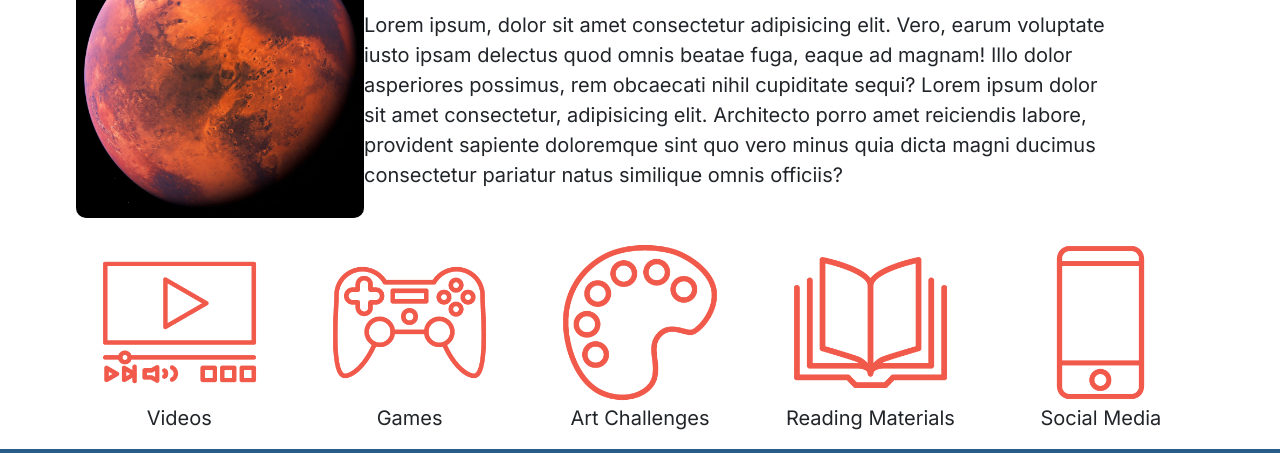
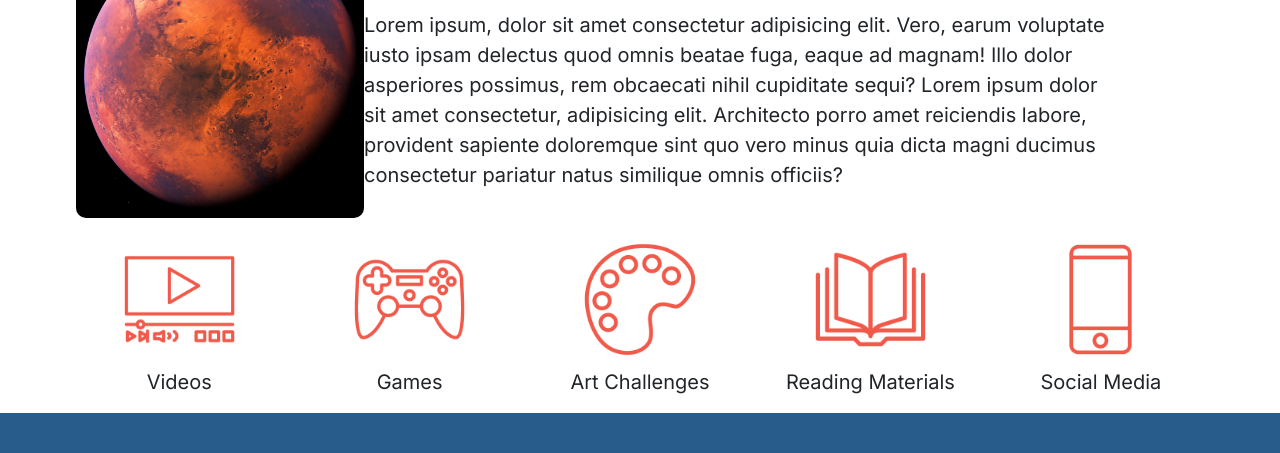
Before and after one commit to samanthatarrice/appollo, a plain HTML site: page pages/mars/mars-intermediate.html in a window 1280 px wide. Shown: the part 302-755 px from the top of the page. Drawn offline with nearby package versions, Linux system fonts and the light colour scheme; files whose address does not match are found by name.

Commit message:
Add repo name to style.css

```diff
--- a/pages/mars/mars-intermediate.html
+++ b/pages/mars/mars-intermediate.html
@@ -9,7 +9,7 @@
   <link href="https://fonts.googleapis.com/css2?family=Inter&display=swap" rel="stylesheet">
   <link rel="icon" href="/APPollo_favicon.png">
   <link rel="stylesheet" href="https://cdn.jsdelivr.net/npm/bootstrap@5.2.1/dist/css/bootstrap.min.css">
-  <link rel="stylesheet" href="/style.css">
+  <link rel="stylesheet" href="/appollo/style.css">
   <title>APPollo</title>
 </head>
 <body>
--- a/style.css
+++ b/style.css
@@ -164,5 +164,6 @@ footer p {
 }
 
 .resource-container img {
-  width: 70%;
+  width: 50%;
+  margin-bottom: 10px;
 }
```
